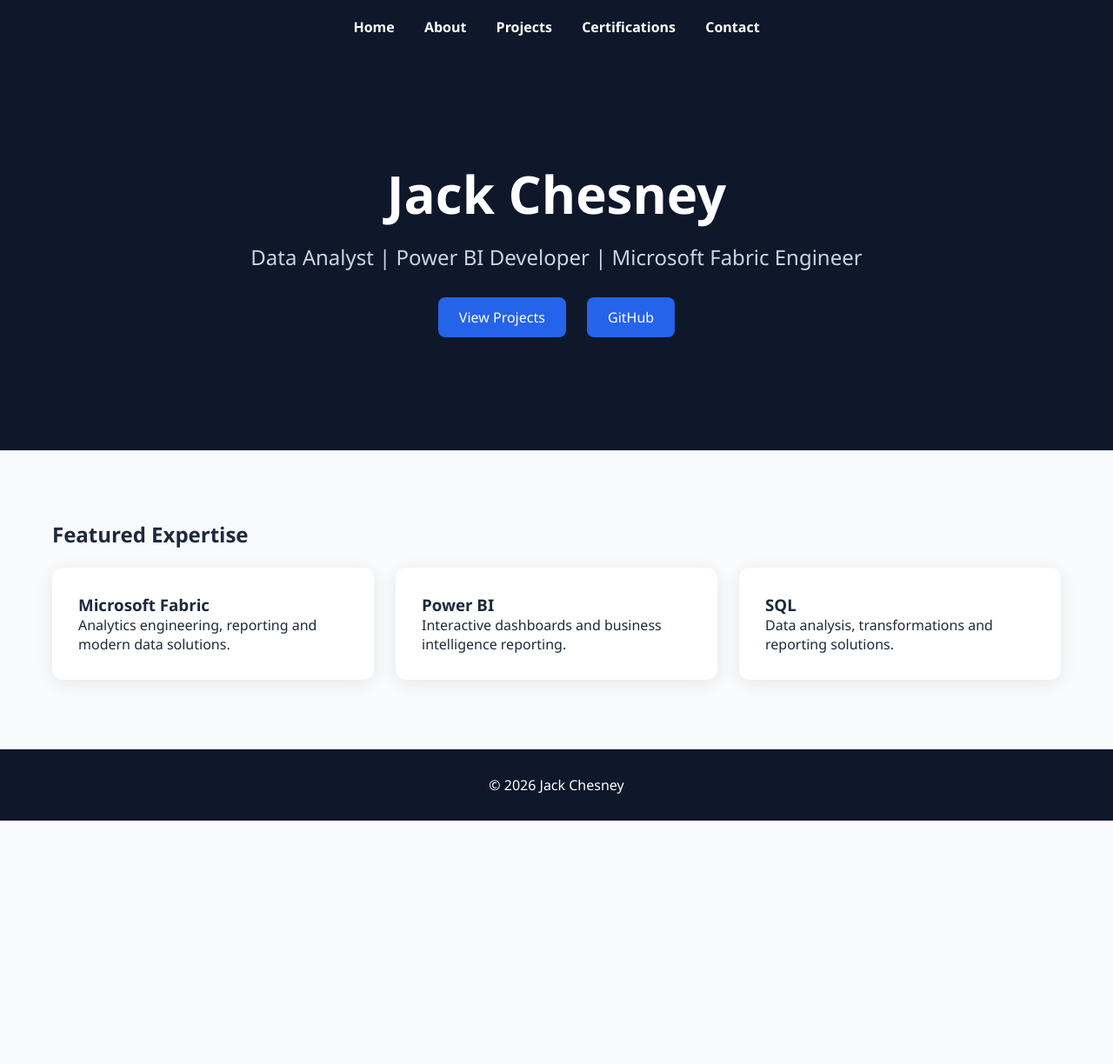
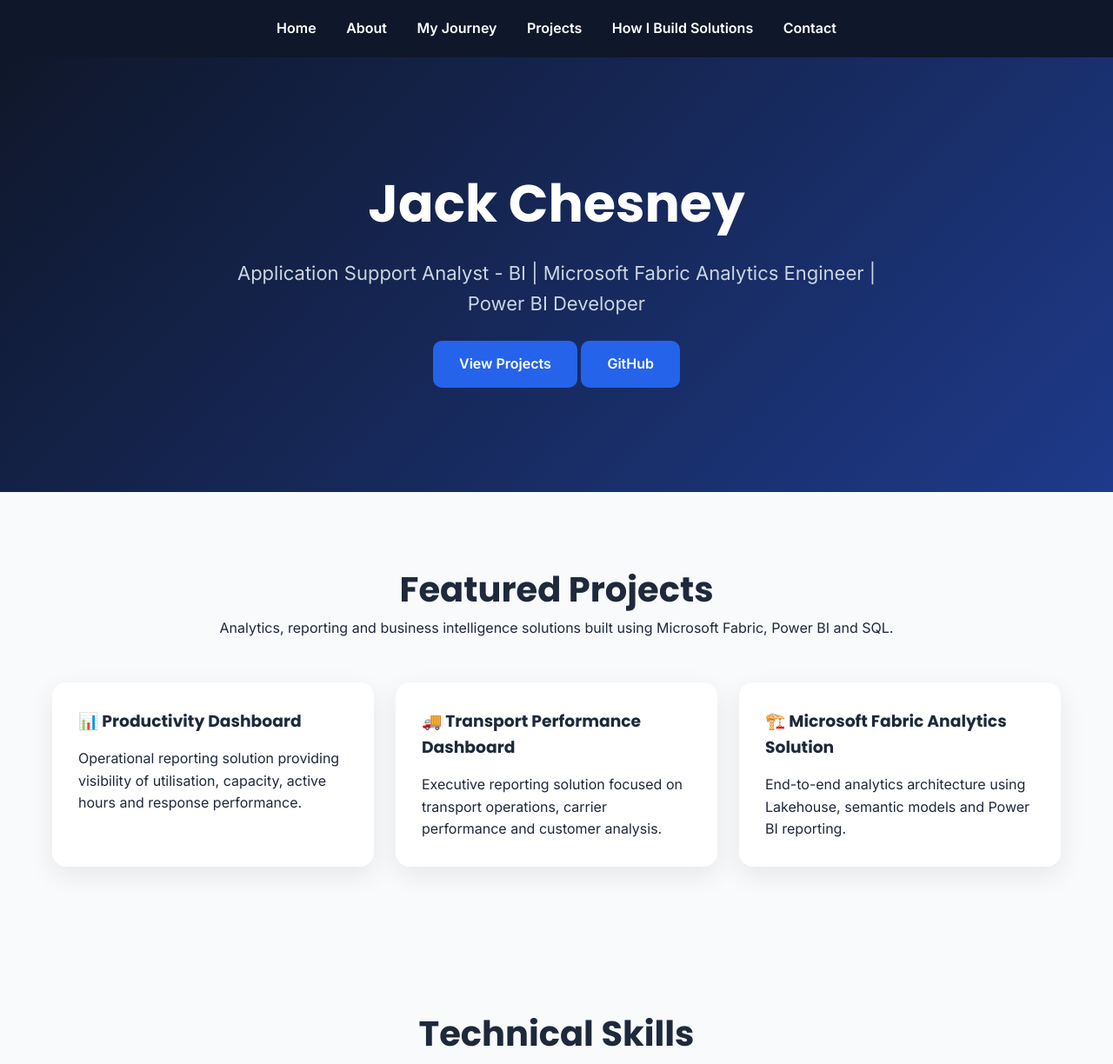
Before and after one commit to Jches2002/Portfolio, a plain HTML site: page index.html in a window 1280 px wide. Shown: the top 1224 px of the page at 87% size. Before the commit the page ends 944 px from the top, so only its background shows below. Drawn offline with Linux system fonts and the light colour scheme.

Commit message:
Revise index.html for improved layout and content
Updated HTML structure and content for portfolio page.

```diff
--- a/index.html
+++ b/index.html
@@ -1,90 +1,14 @@
 <!DOCTYPE html>
-<html>
+<html lang="en">
+
 <head>
-<title>Jack Chesney | Data Analytics Portfolio</title>
 
-<style>
+<meta charset="UTF-8">
+<meta name="viewport" content="width=device-width, initial-scale=1.0">
 
-*{
-margin:0;
-padding:0;
-box-sizing:border-box;
-font-family:Segoe UI,sans-serif;
-}
+<title>Jack Chesney | Analytics Engineer Portfolio</title>
 
-body{
-background:#F8FAFC;
-color:#1E293B;
-}
-
-nav{
-background:#0F172A;
-padding:20px;
-text-align:center;
-}
-
-nav a{
-color:white;
-margin:15px;
-text-decoration:none;
-font-weight:600;
-}
-
-.hero{
-background:#0F172A;
-color:white;
-padding:120px 20px;
-text-align:center;
-}
-
-.hero h1{
-font-size:60px;
-margin-bottom:15px;
-}
-
-.hero p{
-font-size:24px;
-color:#CBD5E1;
-margin-bottom:20px;
-}
-
-.btn{
-display:inline-block;
-padding:12px 24px;
-background:#2563EB;
-color:white;
-text-decoration:none;
-border-radius:8px;
-margin:10px;
-}
-
-.container{
-max-width:1200px;
-margin:auto;
-padding:80px 20px;
-}
-
-.cards{
-display:grid;
-grid-template-columns:repeat(auto-fit,minmax(300px,1fr));
-gap:25px;
-}
-
-.card{
-background:white;
-padding:30px;
-border-radius:12px;
-box-shadow:0 4px 20px rgba(0,0,0,0.08);
-}
-
-footer{
-background:#0F172A;
-color:white;
-text-align:center;
-padding:30px;
-}
-
-</style>
+<link rel="stylesheet" href="style.css">
 
 </head>
 
@@ -93,40 +17,130 @@
 <nav>
     <a href="index.html">Home</a>
     <a href="about.html">About</a>
+    <a href="journey.html">My Journey</a>
     <a href="projects.html">Projects</a>
-<a href="certifications.html">Certifications</a>
+    <a href="solutions.html">How I Build Solutions</a>
     <a href="contact.html">Contact</a>
 </nav>
 
 <section class="hero">
+
     <h1>Jack Chesney</h1>
-<p>Data Analyst | Power BI Developer | Microsoft Fabric Engineer</p>
 
-<a class="btn" href="projects.html">View Projects</a>
-<a class="btn" href="https://github.com/jches2002" target="_blank">GitHub</a>
+    <p>
+        Application Support Analyst - BI |
+        Microsoft Fabric Analytics Engineer |
+        Power BI Developer
+    </p>
+
+    <a class="btn" href="projects.html">
+        View Projects
+    </a>
+
+    <a class="btn"
+       href="https://github.com/jches2002"
+       target="_blank">
+
+       GitHub
+
+    </a>
+
 </section>
 
 <div class="container">
 
-<h2>Featured Expertise</h2>
+    <div class="section-title">
 
-<br>
+        <h2>Featured Projects</h2>
+
+        <p>
+            Analytics, reporting and business intelligence solutions
+            built using Microsoft Fabric, Power BI and SQL.
+        </p>
+
+    </div>
 
     <div class="cards">
 
         <div class="card">
-<h3>Microsoft Fabric</h3>
-<p>Analytics engineering, reporting and modern data solutions.</p>
+
+            <h3>📊 Productivity Dashboard</h3>
+
+            <p>
+                Operational reporting solution providing visibility of
+                utilisation, capacity, active hours and response
+                performance.
+            </p>
+
         </div>
 
         <div class="card">
-<h3>Power BI</h3>
-<p>Interactive dashboards and business intelligence reporting.</p>
+
+            <h3>🚚 Transport Performance Dashboard</h3>
+
+            <p>
+                Executive reporting solution focused on transport
+                operations, carrier performance and customer analysis.
+            </p>
+
         </div>
 
         <div class="card">
+
+            <h3>🏗️ Microsoft Fabric Analytics Solution</h3>
+
+            <p>
+                End-to-end analytics architecture using Lakehouse,
+                semantic models and Power BI reporting.
+            </p>
+
+        </div>
+
+    </div>
+
+</div>
+
+<div class="container">
+
+    <div class="section-title">
+
+        <h2>Technical Skills</h2>
+
+    </div>
+
+    <div class="cards">
+
+        <div class="card">
+
+            <h3>Microsoft Fabric</h3>
+
+            <p>
+                Lakehouse, Warehousing, Data Factory,
+                Dataflows Gen2 and Semantic Models.
+            </p>
+
+        </div>
+
+        <div class="card">
+
+            <h3>Power BI</h3>
+
+            <p>
+                Data Modelling, DAX,
+                Dashboard Design and Reporting.
+            </p>
+
+        </div>
+
+        <div class="card">
+
             <h3>SQL</h3>
-<p>Data analysis, transformations and reporting solutions.</p>
+
+            <p>
+                Data Extraction,
+                Transformation and Analytics.
+            </p>
+
         </div>
 
     </div>
@@ -134,8 +148,15 @@
 </div>
 
 <footer>
-© 2026 Jack Chesney
+
+    <p>© 2026 Jack Chesney</p>
+
+    <p>
+        Microsoft Fabric • Power BI • SQL • Analytics Engineering
+    </p>
+
 </footer>
 
 </body>
+
 </html>
```
Lines whose indentation alone changed are shown as unchanged.
